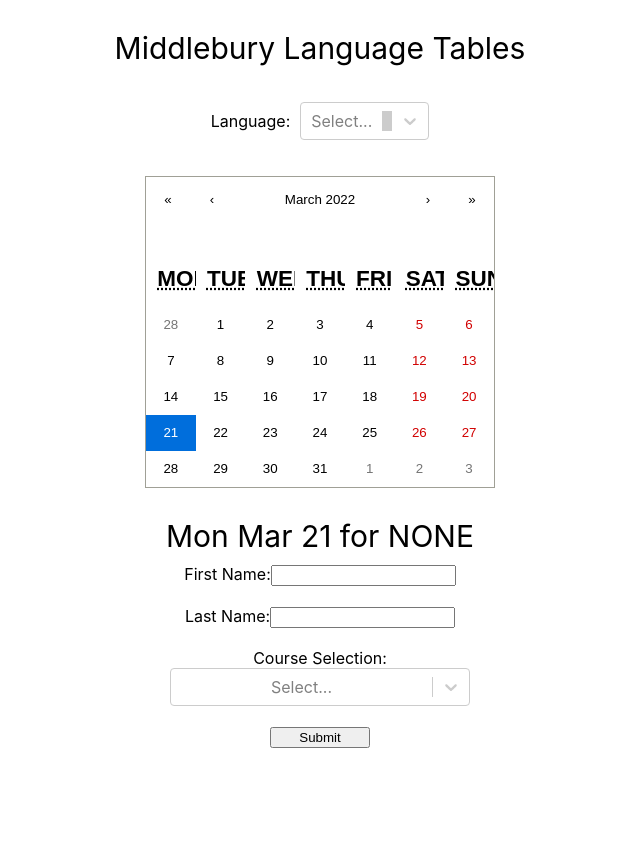
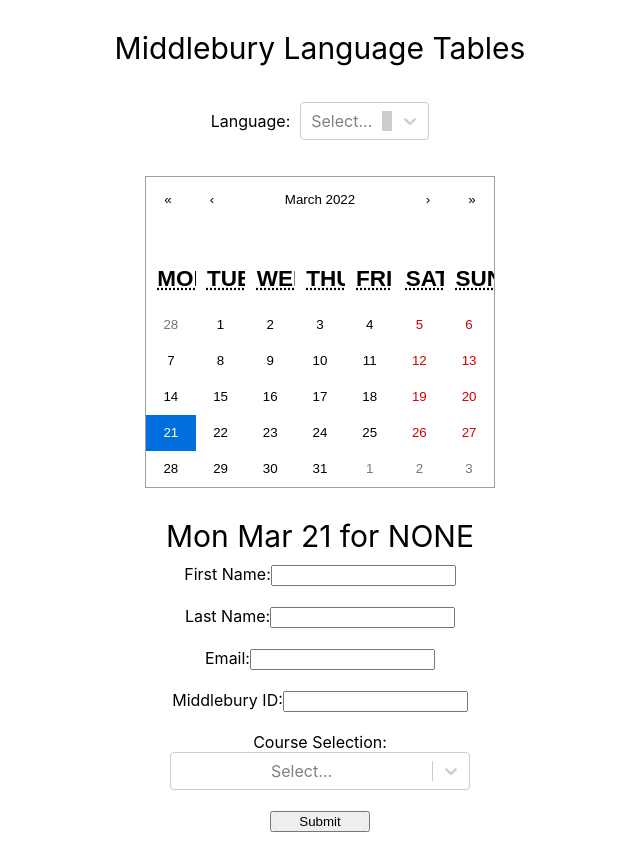
Before and after one commit to Nicholas-Sliter/lt-app, a Next.js app: page / in a window 1280 px wide. Shown: the whole page, without its empty margins (320-960 px from the left). Before the commit the page ends 800 px from the top, so only its background shows below. Built offline with nearby package versions, Linux system fonts and the light colour scheme.

Commit message:
everything we have so far

```diff
--- a/src/pages/index.tsx
+++ b/src/pages/index.tsx
@@ -18,6 +18,8 @@
   const [course, changeCourse] = useState("N/A");
   const [firstnameINPUT, onFirstnameCHANGE] = useState("");
   const [lastnameINPUT, onLastnameCHANGE] = useState("");
+  const [emailINPUT, onEmailCHANGE] = useState("");
+  const [idINPUT, onIdChange] = useState("");
 
   //handler for submitting the form
   const handleSubmit = (evt) => {
@@ -35,10 +37,10 @@
       body: JSON.stringify({
         firstName: firstnameINPUT,
         lastName: lastnameINPUT,
-        email: "dummy email",
-        language: "language",
+        email: emailINPUT,
+        language: "spanish",
         course: "dummy course",
-        middID: 1111,
+        middID: parseInt(idINPUT),
         resDate: dateValue,
         type: "student",
         is_cancelled: false,
@@ -98,7 +100,22 @@
               onChange={(e) => onLastnameCHANGE(e.target.value)}
             />
           </label>
-
+          <label>
+            Email:
+            <input
+              type="text"
+              value={emailINPUT}
+              onChange={(e) => onEmailCHANGE(e.target.value)}
+            />
+          </label>
+          <label>
+            Middlebury ID:
+            <input
+              type="text"
+              value={idINPUT}
+              onChange={(e) => onIdChange(e.target.value)}
+            />
+          </label>
           <label>
             <span>Course Selection:</span>
             <span>
```
Also changed, not shown: 1 other file (tests, documents, lock files or other folders).
